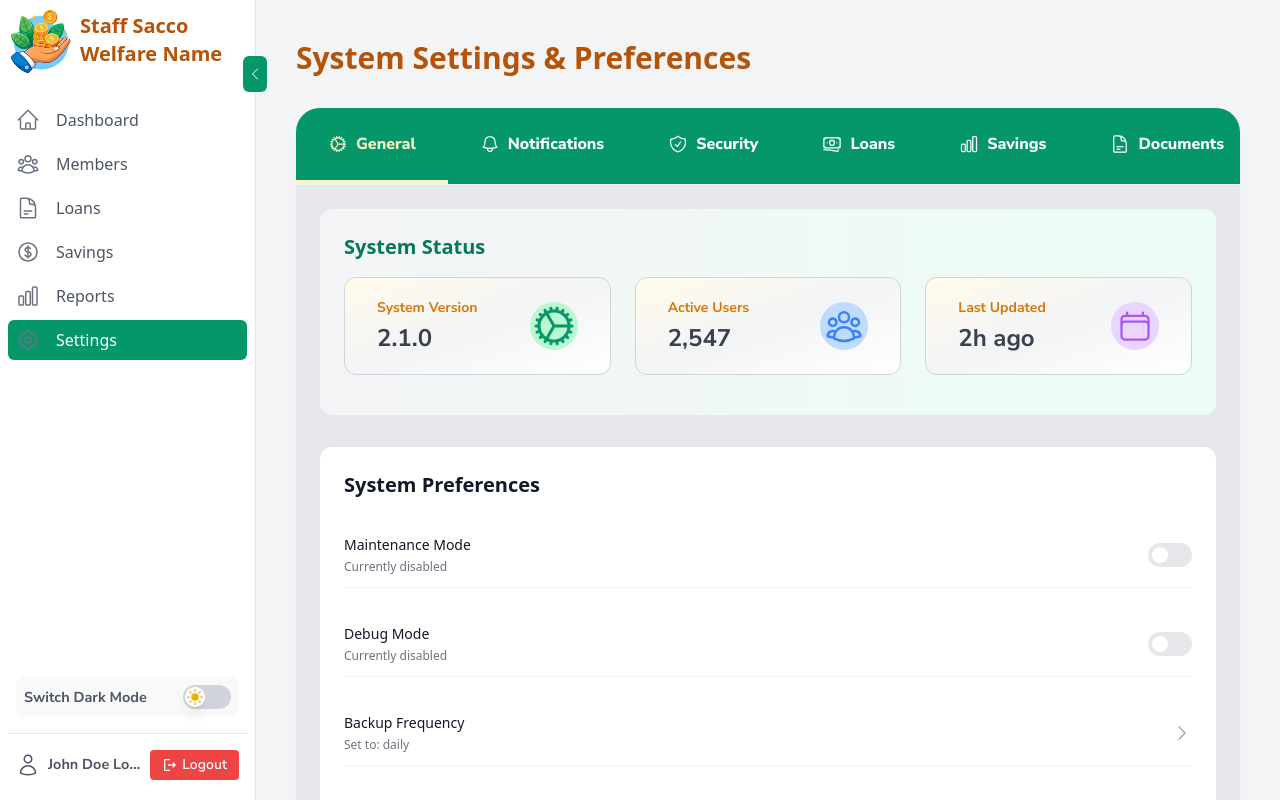
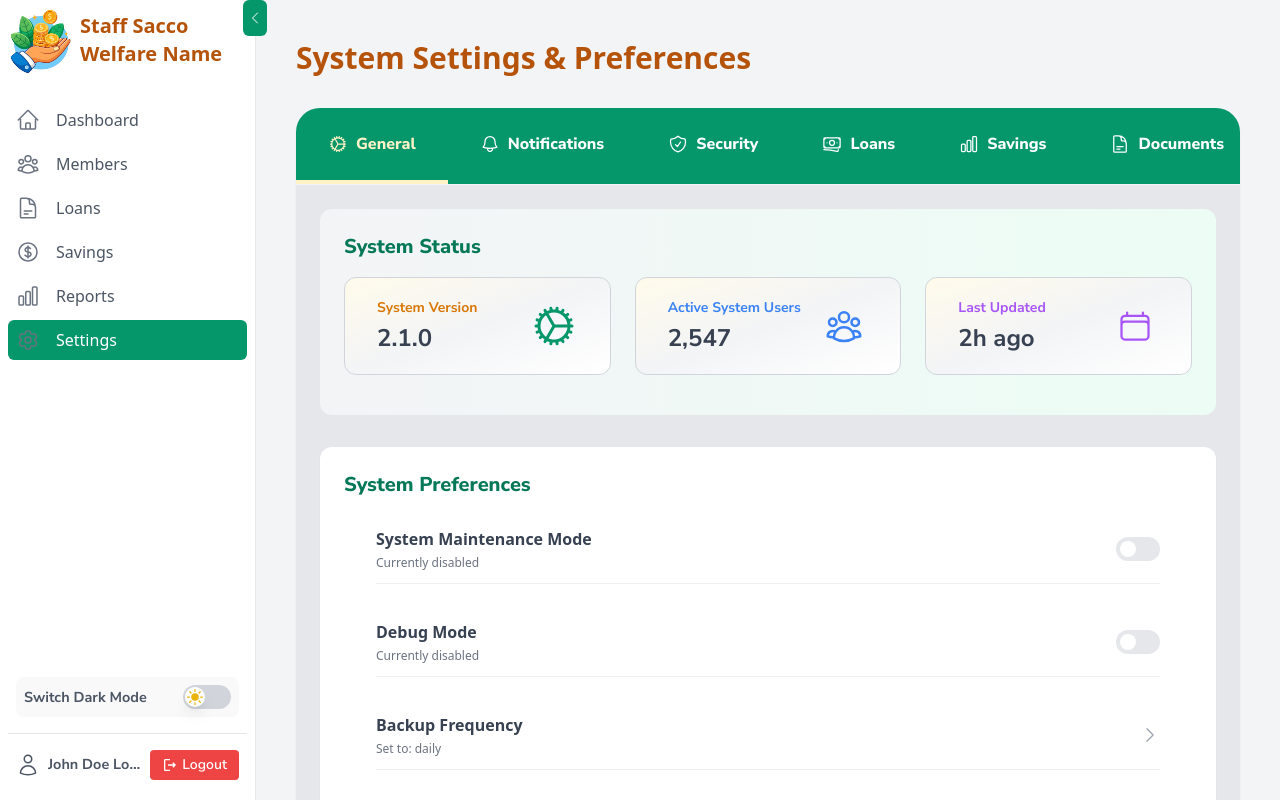
Before and after one commit to supa-modo/Sacco-Welfare-Loans-and-Savings, a React (Vite) app: page /admin/settings in a window 1280 px wide. Built offline with nearby package versions, Linux system fonts and the light colour scheme; sample sign-in values are in the browser's storage.

Commit message:
feat: update layout and styling across admin pages for improved consistency and user experience

```diff
--- /dev/null
+++ b/src/components/common/CardSection.jsx
@@ -0,0 +1,25 @@
+import React from "react";
+import SettingsCard from "./SettingsCards";
+
+const CardSection = ({ title, cards }) => {
+  return (
+    <div className="bg-gradient-to-r from-gray-100 to-primary-50 rounded-xl p-6 pb-10">
+      <h3 className="text-xl font-nunito-sans font-extrabold text-primary-600 mb-4">
+        {title}
+      </h3>
+      <div className="grid grid-cols-1 md:grid-cols-3 gap-6">
+        {cards.map((card, index) => (
+          <SettingsCard
+            key={index}
+            title={card.title}
+            value={card.value}
+            bgColor={card.bgColor}
+            icon={card.icon}
+          />
+        ))}
+      </div>
+    </div>
+  );
+};
+
+export default CardSection;
--- /dev/null
+++ b/src/components/common/SettingsCards.jsx
@@ -0,0 +1,25 @@
+import React from "react";
+
+const SettingsCard = ({ title, value, bgColor, icon }) => {
+  return (
+    <div className="bg-gradient-to-br from-amber-50 via-gray-100 to-white py-5 px-8 rounded-xl border border-gray-300">
+      <div className="flex items-center justify-between">
+        <div>
+          <p className={`text-sm ${bgColor} font-bold font-nunito-sans`}>
+            {title}
+          </p>
+          <p className="text-2xl font-bold font-nunito-sans text-gray-700 mt-1">
+            {value}
+          </p>
+        </div>
+        <div
+          className={`h-12 w-12 rounded-full flex items-center justify-center ${bgColor}`}
+        >
+          {icon}
+        </div>
+      </div>
+    </div>
+  );
+};
+
+export default SettingsCard;
--- a/src/components/layout/Sidebar.jsx
+++ b/src/components/layout/Sidebar.jsx
@@ -57,7 +57,7 @@ const Sidebar = ({ darkMode, toggleDarkMode, userRole }) => {
       <div className="h-20 flex items-center justify-center relative">
         <button
           onClick={() => setIsCollapsed(!isCollapsed)}
-          className={`absolute -right-3 top-14 bg-primary text-white rounded-md p-1 hover:bg-primary-dark transition-colors duration-200 ${
+          className={`absolute -right-3 top-0 bg-primary text-white rounded-md p-1 hover:bg-primary-dark transition-colors duration-200 ${
             darkMode ? "hover:bg-gray-600" : ""
           }`}
         >
--- a/src/pages/admin/Loans.jsx
+++ b/src/pages/admin/Loans.jsx
@@ -99,7 +99,7 @@ const Loans = () => {
 
   return (
     <div className="space-y-8">
-      <div className="flex justify-between items-center">
+      <div className="flex pt-4 justify-between items-center">
         <h1 className="text-3xl font-extrabold text-amber-700">
           Welfare Loan Applications
         </h1>
--- a/src/pages/admin/Members.jsx
+++ b/src/pages/admin/Members.jsx
@@ -103,7 +103,7 @@ const Members = () => {
 
   return (
     <div className="space-y-6">
-      <div className="flex justify-between items-center">
+      <div className="flex pt-4 justify-between items-center">
         <h1 className="text-3xl font-extrabold text-amber-700">
           Staff Welfare Members
         </h1>
--- a/src/pages/admin/Reports.jsx
+++ b/src/pages/admin/Reports.jsx
@@ -31,7 +31,7 @@ const Reports = () => {
 
   return (
     <div className="space-y-6">
-      <div className="flex justify-between items-center">
+      <div className="flex pt-4 justify-between items-center">
         <h1 className="text-3xl font-extrabold text-amber-700 ">
           Financial System Reports
         </h1>
--- a/src/pages/admin/Savings.jsx
+++ b/src/pages/admin/Savings.jsx
@@ -103,7 +103,7 @@ const Savings = () => {
 
   return (
     <div className="space-y-6">
-      <div className="flex justify-between items-center">
+      <div className="flex pt-4 justify-between items-center">
         <h1 className="text-3xl font-extrabold text-amber-700">
           Member Savings Accounts
         </h1>
--- a/src/pages/admin/Settings.jsx
+++ b/src/pages/admin/Settings.jsx
@@ -1,4 +1,5 @@
 import React, { useState } from "react";
+import CardSection from "../../components/common/CardSection";
 
 import {
   ChartBarIcon,
@@ -26,13 +27,12 @@ const Settings = () => {
   });
 
   const [loanSettings, setLoanSettings] = useState({
-    maxLoanAmount: 50000,
-    minCreditScore: 650,
+    maximumLoanAmount: 50000,
+    minimumCreditScore: 650,
     interestRate: 12,
-    maxTerm: 36,
+    maximumRepaymentTerm: 36,
+    latePaymentGracePeriod: 5,
     autoPayments: true,
-    latePaymentGracePeriod: 5,
-    earlyPaymentDiscount: 2,
   });
 
   const [savingsSettings, setSavingsSettings] = useState({
@@ -44,7 +44,7 @@ const Settings = () => {
   });
 
   const [systemSettings, setSystemSettings] = useState({
-    maintenanceMode: false,
+    systemMaintenanceMode: false,
     debugMode: false,
     backupFrequency: "daily",
     retentionDays: 30,
@@ -62,70 +62,66 @@ const Settings = () => {
     { name: "Documents", icon: DocumentTextIcon },
   ];
 
+  const systemStatusCards = [
+    {
+      title: "System Version",
+      value: "2.1.0",
+      bgColor: "text-amber-600",
+      icon: <CogIcon className="h-12 w-12 text-primary-500" />,
+    },
+    {
+      title: "Active System Users",
+      value: "2,547",
+      bgColor: "text-blue-500",
+      icon: <UserGroupIcon className="h-10 w-10 text-blue-500" />,
+    },
+    {
+      title: "Last Updated",
+      value: "2h ago",
+      bgColor: "text-purple-500",
+      icon: <CalendarIcon className="h-9 w-9 text-purple-500" />,
+    },
+  ];
+  const loanTabCards = [
+    {
+      title: "Total Active Loans",
+      value: "147",
+      bgColor: "text-amber-600",
+      icon: <BanknotesIcon className="h-12 w-12 text-primary-600" />,
+    },
+    {
+      title: "Total Portfolio Amount",
+      value: "$1.2M",
+      bgColor: "text-blue-500",
+      icon: <CreditCardIcon className="h-12 w-12 text-blue-500" />,
+    },
+    {
+      title: "Average Interest Rate",
+      value: `${loanSettings.interestRate}%`,
+      bgColor: "text-yellow-600",
+      icon: <ChartBarIcon className="h-9 w-9 text-yellow-600" />,
+    },
+  ];
+
   const renderTabContent = () => {
     switch (activeTab) {
       case "General":
         return (
           <div className="space-y-8">
-            <div className="bg-gradient-to-r from-gray-100 to-primary-50 rounded-xl p-6 pb-10">
-              <h3 className="text-xl font-extrabold text-primary-600 mb-4">
-                System Status
-              </h3>
-              <div className="grid grid-cols-1 md:grid-cols-3 gap-6">
-                <div className="bg-gradient-to-br from-amber-50 via-gray-100 to-white py-5 px-8 rounded-xl border border-gray-300">
-                  <div className="flex items-center justify-between">
-                    <div>
-                      <p className="text-sm text-amber-600 font-bold font-nunito-sans">System Version</p>
-                      <p className="text-2xl font-bold font-nunito-sans text-gray-700 mt-1">
-                        2.1.0
-                      </p>
-                    </div>
-                    <div className="h-12 w-12 bg-green-200 rounded-full flex items-center justify-center">
-                      <CogIcon className="h-12 w-12 text-primary-500" />
-                    </div>
-                  </div>
-                </div>
-                <div className="bg-gradient-to-br from-amber-50 via-gray-100 to-white py-5 px-8 rounded-xl border border-gray-300">
-                  <div className="flex items-center justify-between">
-                    <div>
-                      <p className="text-sm text-amber-600 font-bold font-nunito-sans">Active Users</p>
-                      <p className="text-2xl font-bold font-nunito-sans text-gray-700 mt-1">
-                        2,547
-                      </p>
-                    </div>
-                    <div className="h-12 w-12 bg-blue-200 rounded-full flex items-center justify-center">
-                      <UserGroupIcon className="h-10 w-10 text-blue-500" />
-                    </div>
-                  </div>
-                </div>
-                <div className="bg-gradient-to-br from-amber-50 via-gray-100 to-white py-5 px-8 rounded-xl border border-gray-300">
-                  <div className="flex items-center justify-between">
-                    <div>
-                      <p className="text-sm text-amber-600 font-bold font-nunito-sans">Last Updated</p>
-                      <p className="text-2xl font-bold font-nunito-sans text-gray-700 mt-1">
-                        2h ago
-                      </p>
-                    </div>
-                    <div className="h-12 w-12 bg-purple-200 rounded-full flex items-center justify-center">
-                      <CalendarIcon className="h-9 w-9 text-purple-500" />
-                    </div>
-                  </div>
-                </div>
-              </div>
-            </div>
+            <CardSection title="System Status" cards={systemStatusCards} />
 
             <div className="bg-white rounded-xl p-6 shadow-sm">
-              <h3 className="text-xl font-semibold text-gray-900 mb-6">
+              <h3 className="text-xl font-nunito-sans font-extrabold text-primary-600 mb-4">
                 System Preferences
               </h3>
-              <div className="space-y-6">
+              <div className="space-y-6 px-8">
                 {Object.entries(systemSettings).map(([key, value]) => (
                   <div
                     key={key}
-                    className="flex items-center justify-between py-3 border-b border-gray-100 last:border-0"
+                    className="flex items-center justify-between py-3 border-b border-gray-200/70 last:border-0"
                   >
                     <div>
-                      <p className="text-sm font-medium text-gray-900 capitalize">
+                      <p className="font-semibold font-sans text-gray-700 capitalize">
                         {key.replace(/([A-Z])/g, " $1").trim()}
                       </p>
                       <p className="text-xs text-gray-500 mt-1">
@@ -143,7 +139,7 @@ const Settings = () => {
                           }))
                         }
                         className={`${
-                          value ? "bg-blue-600" : "bg-gray-200"
+                          value ? "bg-primary-500" : "bg-gray-200"
                         } relative inline-flex h-6 w-11 flex-shrink-0 cursor-pointer rounded-full transition-colors duration-200 ease-in-out`}
                       >
                         <span
@@ -165,59 +161,16 @@ const Settings = () => {
       case "Loans":
         return (
           <div className="space-y-8">
-            <div className="bg-gradient-to-r from-green-50 to-emerald-50 rounded-xl p-6">
-              <h3 className="text-xl font-semibold text-gray-900 mb-4">
-                Loan Overview
-              </h3>
-              <div className="grid grid-cols-1 md:grid-cols-3 gap-6">
-                <div className="bg-white rounded-lg p-4 shadow-sm hover:shadow-md transition-shadow">
-                  <div className="flex items-center justify-between">
-                    <div>
-                      <p className="text-sm text-gray-500">Active Loans</p>
-                      <p className="text-lg font-semibold text-gray-900">147</p>
-                    </div>
-                    <div className="h-8 w-8 bg-green-100 rounded-full flex items-center justify-center">
-                      <BanknotesIcon className="h-5 w-5 text-green-600" />
-                    </div>
-                  </div>
-                </div>
-                <div className="bg-white rounded-lg p-4 shadow-sm hover:shadow-md transition-shadow">
-                  <div className="flex items-center justify-between">
-                    <div>
-                      <p className="text-sm text-gray-500">Total Portfolio</p>
-                      <p className="text-lg font-semibold text-gray-900">
-                        $1.2M
-                      </p>
-                    </div>
-                    <div className="h-8 w-8 bg-emerald-100 rounded-full flex items-center justify-center">
-                      <CreditCardIcon className="h-5 w-5 text-emerald-600" />
-                    </div>
-                  </div>
-                </div>
-                <div className="bg-white rounded-lg p-4 shadow-sm hover:shadow-md transition-shadow">
-                  <div className="flex items-center justify-between">
-                    <div>
-                      <p className="text-sm text-gray-500">Avg Interest Rate</p>
-                      <p className="text-lg font-semibold text-gray-900">
-                        {loanSettings.interestRate}%
-                      </p>
-                    </div>
-                    <div className="h-8 w-8 bg-yellow-100 rounded-full flex items-center justify-center">
-                      <ChartBarIcon className="h-5 w-5 text-yellow-600" />
-                    </div>
-                  </div>
-                </div>
-              </div>
-            </div>
+            <CardSection title="Loans Overview" cards={loanTabCards} />
 
             <div className="bg-white rounded-xl p-6 shadow-sm">
-              <h3 className="text-xl font-semibold text-gray-900 mb-6">
+              <h3 className="text-xl font-nunito-sans font-extrabold text-primary-600 mb-4">
                 Loan Parameters
               </h3>
               <div className="grid grid-cols-1 md:grid-cols-2 gap-6">
                 {Object.entries(loanSettings).map(([key, value]) => (
                   <div key={key} className="space-y-2">
-                    <label className="block text-sm font-medium text-gray-700 capitalize">
+                    <label className="block font-bold font-nunito-sans text-gray-500 capitalize">
                       {key.replace(/([A-Z])/g, " $1").trim()}
                     </label>
                     {typeof value === "boolean" ? (
@@ -229,7 +182,7 @@ const Settings = () => {
                           }))
                         }
                         className={`${
-                          value ? "bg-blue-600" : "bg-gray-200"
+                          value ? "bg-primary-500" : "bg-gray-200"
                         } relative inline-flex h-6 w-11 flex-shrink-0 cursor-pointer rounded-full transition-colors duration-200 ease-in-out`}
                       >
                         <span
@@ -248,7 +201,7 @@ const Settings = () => {
                             [key]: Number(e.target.value),
                           }))
                         }
-                        className="block w-full rounded-lg border-gray-300 shadow-sm focus:border-blue-500 focus:ring-blue-500 sm:text-sm"
+                        className="block w-full rounded-lg border border-gray-300 py-2 px-4 font-bold text-amber-600 shadow-sm focus:outline-none focus:ring-2 focus:ring-primary focus:border-transparent"
                       />
                     )}
                   </div>
@@ -261,17 +214,17 @@ const Settings = () => {
       case "Savings":
         return (
           <div className="space-y-8">
-            <div className="bg-gradient-to-r from-purple-50 to-pink-50 rounded-xl p-6">
-              <h3 className="text-xl font-semibold text-gray-900 mb-4">
+            <div className="bg-gradient-to-r from-gray-100 to-primary-50 rounded-xl p-8">
+            <h3 className="text-xl font-nunito-sans font-extrabold text-primary-600 mb-4">
                 Savings Goals
               </h3>
               <div className="grid grid-cols-1 md:grid-cols-2 gap-6">
                 {Object.entries(savingsSettings).map(([key, value]) => (
                   <div
                     key={key}
-                    className="bg-white rounded-lg p-4 shadow-sm hover:shadow-md transition-shadow"
+                    className="bg-gradient-to-br from-amber-50 via-gray-100 to-white py-5 px-8 rounded-xl border border-gray-300 p-4 shadow-md transition-shadow"
                   >
-                    <label className="block text-sm font-medium text-gray-700 capitalize mb-2">
+                    <label className="block text-[0.9rem] font-bold font-nunito-sans text-gray-600 capitalize mb-2">
                       {key.replace(/([A-Z])/g, " $1").trim()}
                     </label>
                     {typeof value === "boolean" ? (
@@ -283,8 +236,8 @@ const Settings = () => {
                           }))
                         }
                         className={`${
-                          value ? "bg-blue-600" : "bg-gray-200"
-                        } relative inline-flex h-6 w-11 flex-shrink-0 cursor-pointer rounded-full transition-colors duration-200 ease-in-out`}
+                          value ? "bg-primary-500" : "bg-gray-300"
+                        } relative inline-flex h-6 w-11 mt-2 flex-shrink-0 cursor-pointer rounded-full transition-colors duration-200 ease-in-out`}
                       >
                         <span
                           className={`${
@@ -302,7 +255,7 @@ const Settings = () => {
                             [key]: e.target.value,
                           }))
                         }
-                        className="block w-full rounded-lg border-gray-300 shadow-sm focus:border-blue-500 focus:ring-blue-500 sm:text-sm"
+                        className="block w-full rounded-lg border border-gray-300 py-2 mb-2 px-4 font-bold text-amber-600 shadow-sm focus:outline-none focus:ring-2 focus:ring-primary focus:border-transparent"
                       />
                     )}
                   </div>
```
Also changed, not shown: src/data/loans.json (+0 -33 lines), src/pages/admin/Dashboard.jsx (+4 -4 lines).
